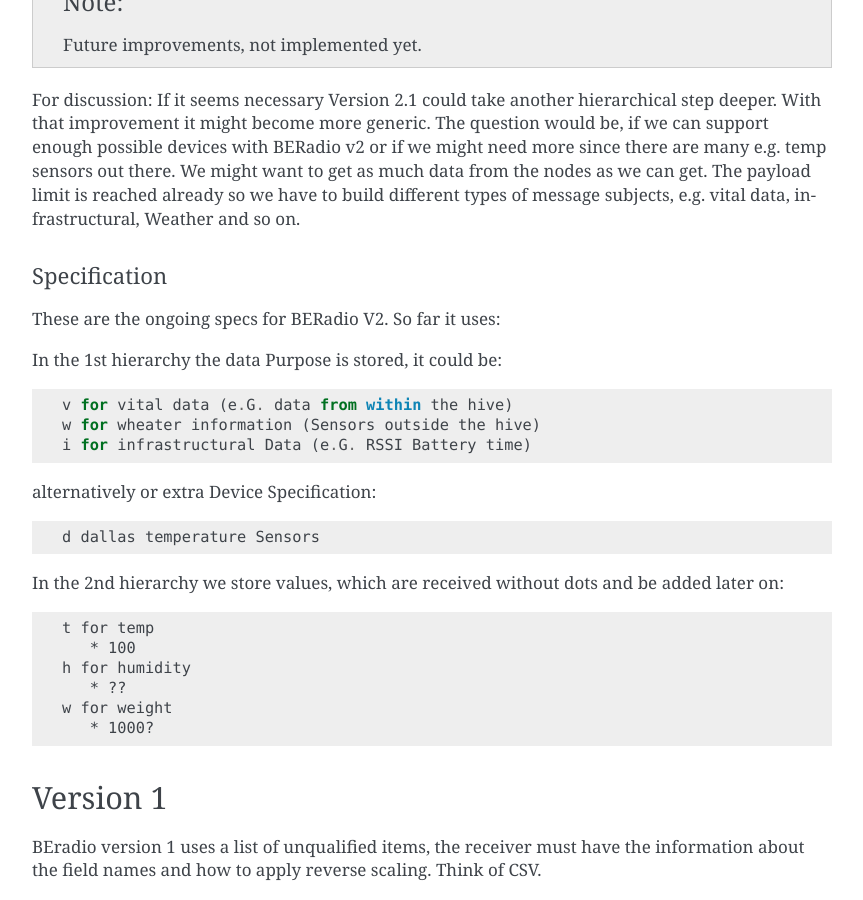
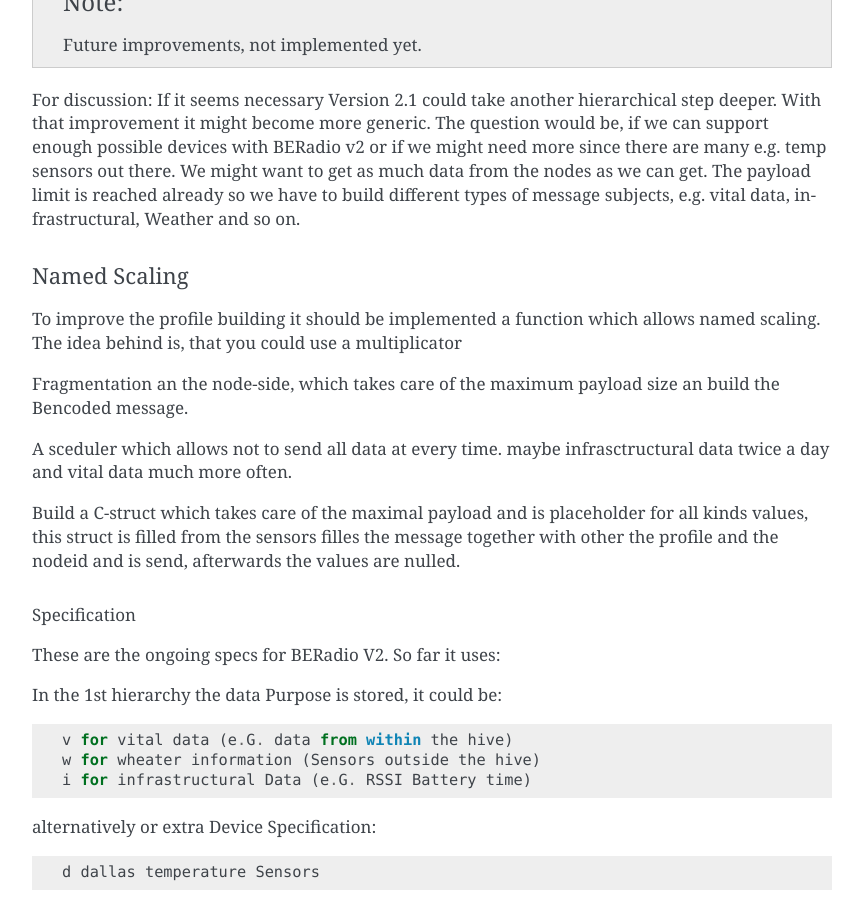
Before and after one commit to hiveeyes/beradio, a Sphinx documentation site: the page built from doc/source/beradio.rst, in a window 1280 px wide and 900 px high, scrolled down 1939 px. Shown: the whole window, without its empty margins (222-1085 px from the left). Built offline with Sphinx 7.4.7, drawn with Linux system fonts in a browser that asks for light colours.

Commit message:
notetaking of further improvements

```diff
--- a/doc/source/beradio.rst
+++ b/doc/source/beradio.rst
@@ -99,6 +99,17 @@
 we have to build different types of message subjects, e.g. vital data,
 infrastructural, Weather and so on.
 
+Named Scaling
+~~~~~~~~~~~~~
+
+To improve the profile building it should be implemented a function which allows named scaling. The idea behind is, that you could use a multiplicator
+
+Fragmentation an the node-side, which takes care of the maximum payload size an build the Bencoded message.
+
+A sceduler which allows not to send all data at every time. maybe infrasctructural data twice a day and vital data much more often.
+
+Build a C-struct which takes care of the maximal payload and is placeholder for all kinds values, this struct is filled from the sensors filles the message together with other the profile and the nodeid and is send, afterwards the values are nulled.
+
 Specification
 .............
 
```
